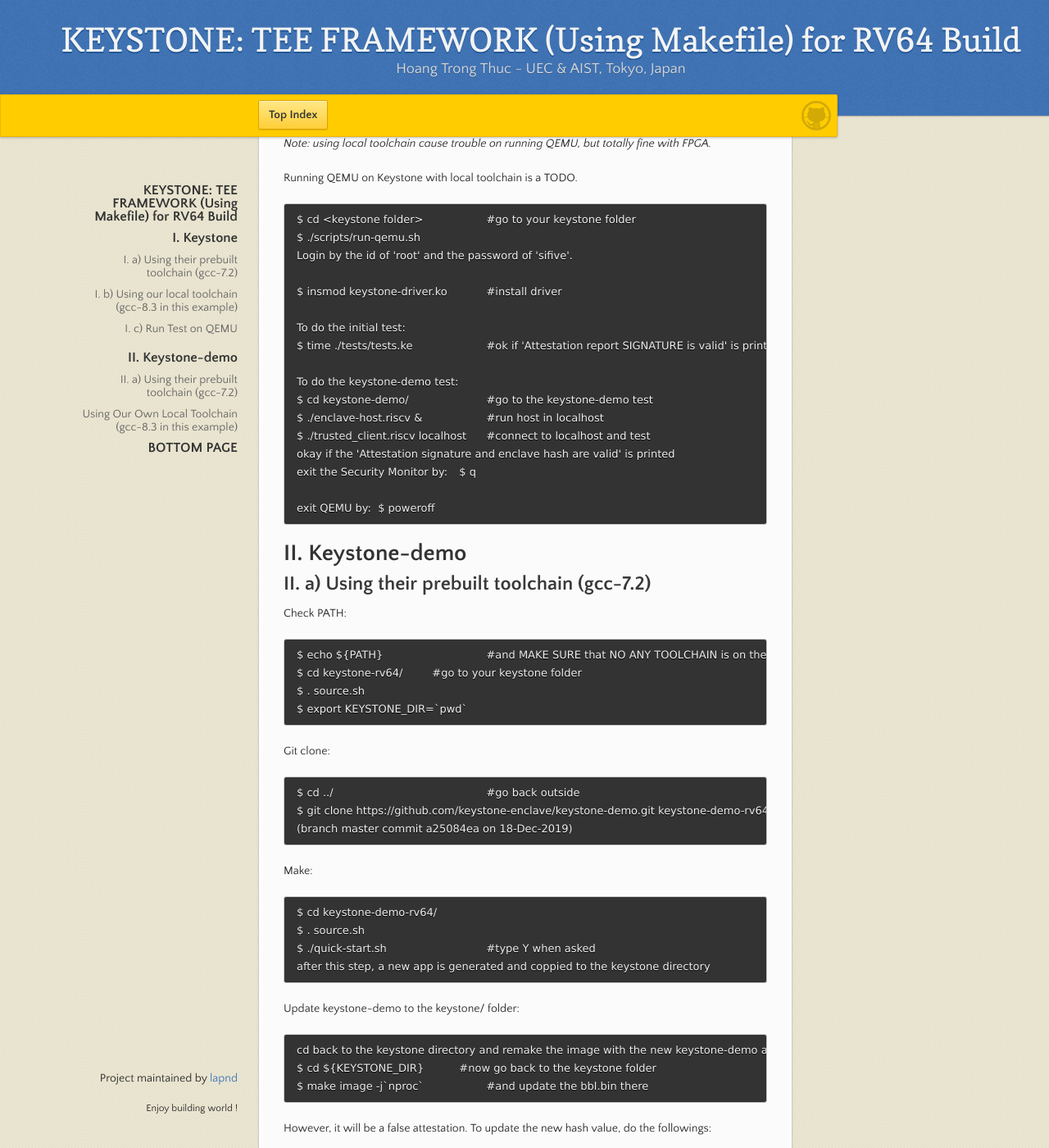
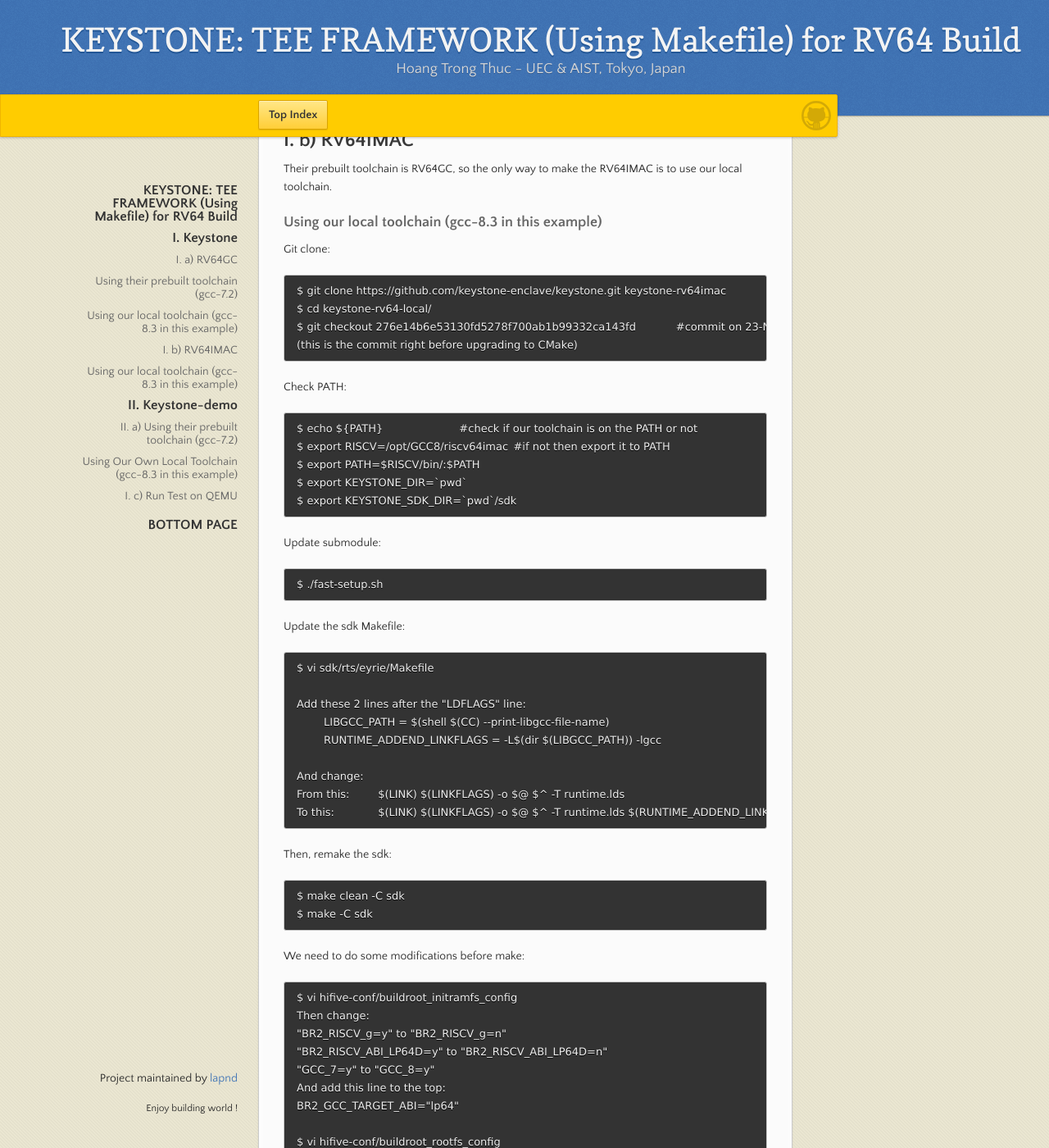
Before and after one commit to lapnd/httdes.github.io, a Jekyll site: the page built from keystone-makefile-64.md, in a window 1280 px wide and 1400 px high, scrolled down 1954 px. Shown: the whole window at 82% size. Built offline with Jekyll 4.4.1, drawn with Linux system fonts in a browser that asks for light colours; our own code applies the rules of GitHub Pages for plain Markdown files; some of the changed text lies outside the part shown.

Commit message:
Update keystone-makefile-64.md

````diff
--- a/keystone-makefile-64.md
+++ b/keystone-makefile-64.md
@@ -8,12 +8,14 @@ layout : default
 
 # I. Keystone
 
-## I. a) Using their prebuilt toolchain (gcc-7.2)
+## I. a) RV64GC
+
+### Using their prebuilt toolchain (gcc-7.2)
 
 Git clone:
 ```
-$ git clone https://github.com/keystone-enclave/keystone.git keystone-rv64
-$ cd keystone-rv64/
+$ git clone https://github.com/keystone-enclave/keystone.git keystone-rv64gc
+$ cd keystone-rv64gc/
 $ git checkout 276e14b6e53130fd5278f700ab1b99332ca143fd		#commit on 23-Nov-2019
 (this is the commit right before upgrading to CMake)
 ```
@@ -41,12 +43,12 @@ $ ./tests/tests/vault.sh
 $ make image -j`nproc`		#after this, a bbl.bin file is generated in hifive-work/bbl.bin
 ```
 
-## I. b) Using our local toolchain (gcc-8.3 in this example)
+### Using our local toolchain (gcc-8.3 in this example)
 
 Git clone:
 ```
-$ git clone https://github.com/keystone-enclave/keystone.git keystone-rv64-local
-$ cd keystone-rv64-local/
+$ git clone https://github.com/keystone-enclave/keystone.git keystone-rv64gc-local
+$ cd keystone-rv64gc-local/
 $ git checkout 276e14b6e53130fd5278f700ab1b99332ca143fd		#commit on 23-Nov-2019
 (this is the commit right before upgrading to CMake)
 ```
@@ -90,30 +92,86 @@ $ ./tests/tests/vault.sh
 $ make image -j`nproc`		#after this, a bbl.bin file is generated in hifive-work/bbl.bin
 ```
 
-## I. c) Run Test on QEMU
+## I. b) RV64IMAC
 
-*Note: using local toolchain cause trouble on running QEMU, but totally fine with FPGA.*
+Their prebuilt toolchain is RV64GC, so the only way to make the RV64IMAC is to use our local toolchain.
 
-Running QEMU on Keystone with local toolchain is a TODO.
+### Using our local toolchain (gcc-8.3 in this example)
 
+Git clone:
 ```
-$ cd <keystone folder>			#go to your keystone folder
-$ ./scripts/run-qemu.sh
-Login by the id of 'root' and the password of 'sifive'.
+$ git clone https://github.com/keystone-enclave/keystone.git keystone-rv64imac
+$ cd keystone-rv64-local/
+$ git checkout 276e14b6e53130fd5278f700ab1b99332ca143fd		#commit on 23-Nov-2019
+(this is the commit right before upgrading to CMake)
+```
 
-$ insmod keystone-driver.ko		#install driver
+Check PATH:
+```
+$ echo ${PATH}			#check if our toolchain is on the PATH or not
+$ export RISCV=/opt/GCC8/riscv64imac	#if not then export it to PATH
+$ export PATH=$RISCV/bin/:$PATH
+$ export KEYSTONE_DIR=`pwd`
+$ export KEYSTONE_SDK_DIR=`pwd`/sdk
+```
 
-To do the initial test:
-$ time ./tests/tests.ke			#ok if 'Attestation report SIGNATURE is valid' is printed
+Update submodule:
+```
+$ ./fast-setup.sh
+```
 
-To do the keystone-demo test:
-$ cd keystone-demo/			#go to the keystone-demo test
-$ ./enclave-host.riscv &			#run host in localhost
-$ ./trusted_client.riscv localhost	#connect to localhost and test
-okay if the 'Attestation signature and enclave hash are valid' is printed
-exit the Security Monitor by:	$ q
+Update the sdk Makefile:
+```
+$ vi sdk/rts/eyrie/Makefile
 
-exit QEMU by:	$ poweroff
+Add these 2 lines after the "LDFLAGS" line:
+	LIBGCC_PATH = $(shell $(CC) --print-libgcc-file-name)
+	RUNTIME_ADDEND_LINKFLAGS = -L$(dir $(LIBGCC_PATH)) -lgcc
+
+And change:
+From this:	$(LINK) $(LINKFLAGS) -o $@ $^ -T runtime.lds
+To this:		$(LINK) $(LINKFLAGS) -o $@ $^ -T runtime.lds $(RUNTIME_ADDEND_LINKFLAGS)
+```
+
+Then, remake the sdk:
+```
+$ make clean -C sdk
+$ make -C sdk
+```
+
+We need to do some modifications before make:
+```
+$ vi hifive-conf/buildroot_initramfs_config
+Then change:
+"BR2_RISCV_g=y" to "BR2_RISCV_g=n"
+"BR2_RISCV_ABI_LP64D=y" to "BR2_RISCV_ABI_LP64D=n"
+"GCC_7=y" to "GCC_8=y"
+And add this line to the top:
+BR2_GCC_TARGET_ABI="lp64"
+
+$ vi hifive-conf/buildroot_rootfs_config
+Then change "GCC_7=y" to "GCC_8=y"
+
+$ vi buildroot/support/scripts/check-kernel-headers.sh
+Then change the line "return 1" to "return 0"
+
+$ vi hifive.mk
+Then change:
+"ISA ?= rv64imafdc" to "ISA ?= rv64imac"
+"ABI ?= lp64d" to "ABI ?= lp64"
+
+Finally,
+$ make -j`nproc`
+```
+
+Build the keystone-test:
+```
+$ sed -i 's/size_t\sfreemem_size\s=\s48\*1024\*1024/size_t freemem_size = 2*1024*1024/g' ./tests/tests/test-runner.cpp
+(this line is for FPGA board, because usually there is only 1GB of memory on the board)
+
+$ ./sdk/scripts/vault-sample.sh
+$ ./tests/tests/vault.sh
+$ make image -j`nproc`		#after this, a bbl.bin file is generated in hifive-work/bbl.bin
 ```
 
 # II. Keystone-demo
@@ -199,6 +257,32 @@ $ make image -j`nproc`			#and update the bbl.bin there
 
 However, because the QEMU fail on Keystone with local toolchain, thus the **$ make getandsethash** on the Keystone-demo can't be done. This is a TODO.
 
+## I. c) Run Test on QEMU
+
+*Note: using local toolchain cause trouble on running QEMU, but totally fine with FPGA.*
+
+Running QEMU on Keystone with local toolchain is a TODO.
+
+```
+$ cd <keystone folder>			#go to your keystone folder
+$ ./scripts/run-qemu.sh
+Login by the id of 'root' and the password of 'sifive'.
+
+$ insmod keystone-driver.ko		#install driver
+
+To do the initial test:
+$ time ./tests/tests.ke			#ok if 'Attestation report SIGNATURE is valid' is printed
+
+To do the keystone-demo test:
+$ cd keystone-demo/			#go to the keystone-demo test
+$ ./enclave-host.riscv &			#run host in localhost
+$ ./trusted_client.riscv localhost	#connect to localhost and test
+okay if the 'Attestation signature and enclave hash are valid' is printed
+exit the Security Monitor by:	$ q
+
+exit QEMU by:	$ poweroff
+```
+
 * * *
 
 # BOTTOM PAGE
````
